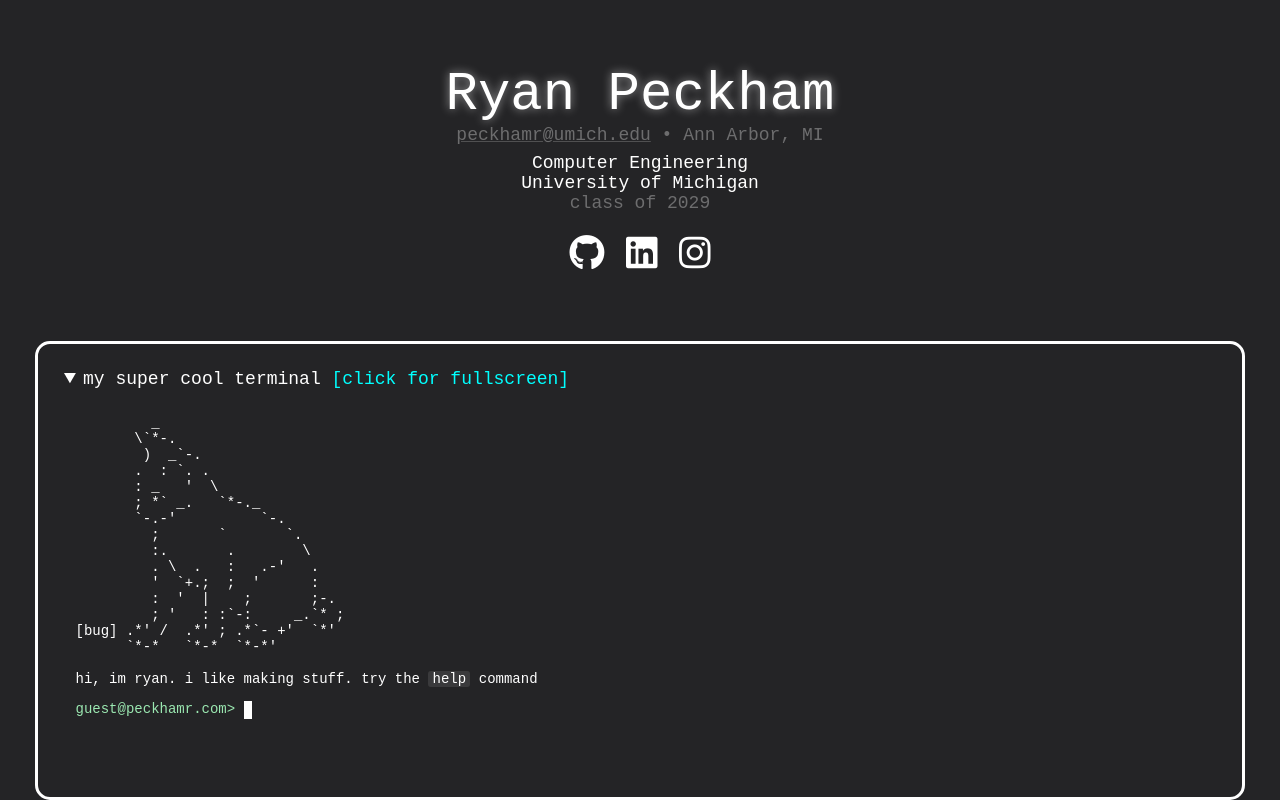
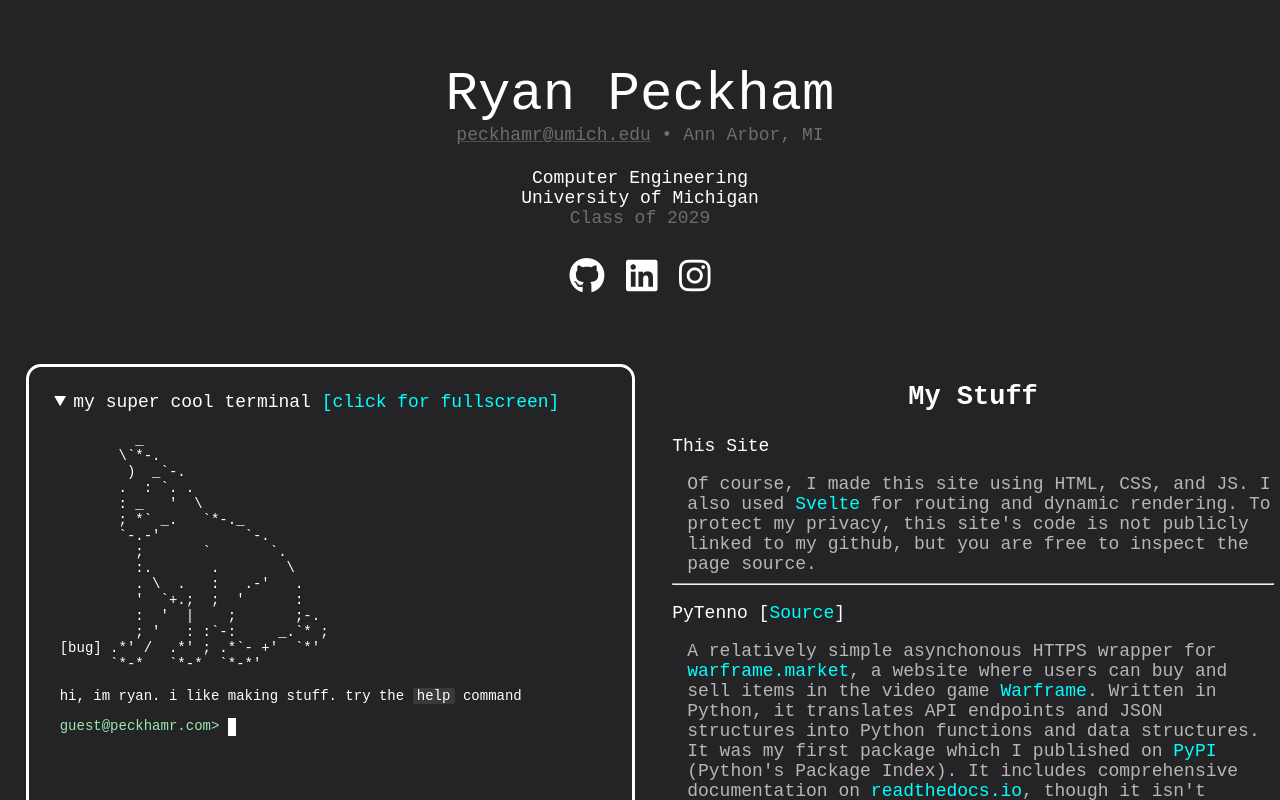
Before and after one commit to statikana/peckhamr.com, a SvelteKit app: page / in a window 1280 px wide. Shown: the top 800 px of the page. Built offline with nearby package versions, Linux system fonts and the light colour scheme.

Commit message:
rearrange

```diff
--- a/src/routes/+page.svelte
+++ b/src/routes/+page.svelte
@@ -1,11 +1,20 @@
 <script>
     import Terminal from "../Terminal.svelte";
+    function toggleTheme() {
+
+    }
 </script>
 
 <svelte:head>
     <script src="https://kit.fontawesome.com/e469a2ed37.js" crossorigin="anonymous"></script>
 </svelte:head>
 
+<div id="theme-toggle-div">
+    <!-- svelte-ignore a11y_consider_explicit_label -->
+    <!-- <button id="theme-toggle-btn" onclick={toggleTheme}>
+        <i class="fa-regular fa-sun"></i>
+    </button> -->
+</div>
 <div id="main-personal">
     <div id="me">
         <p id=name class=glow>
@@ -22,7 +31,7 @@
             Computer Engineering<br>
             University of Michigan
             <br>
-            <span>class of 2029</span>
+            <span>Class of 2029</span>
         </p>
         <div id="links">
             <a class="social-link" href="https://github.com/statikana" aria-label="github" target="_blank"><i class="fa-brands fa-github"></i></a>
@@ -30,16 +39,16 @@
             <a class="social-link" href="https://www.instagram.com/that.ryguy/" aria-label="instagram" target="_blank"><i class="fa-brands fa-instagram"></i></a>
         </div>
     </div>
-
+    <div class="row-shell">
         <div id=terminal-container>
             <details id=terminal-details open>
                 <summary>my super cool terminal <a href="/terminal"> [click for fullscreen]</a></summary>
                 <Terminal />
             </details>
         </div>
-
+        <div class=spacer></div>
+        <div class="col-shell">
             <h2 class="titlebar glow">My Stuff</h2>
-
             <div class="center" id="projects">
                 <div class="project">
                     <p>This Site</p>
@@ -80,6 +89,8 @@
                 </div>
             </div>
         </div>
+    </div>
+</div>
 
 <style>
     :global(body) {
@@ -95,8 +106,8 @@
         overflow-y: scroll;
         overflow-x: hidden;
 
-        width: 90%;
-
+        flex: .9;
+        margin-left: 2%;
 
         scrollbar-color: #fff #0000;
         scrollbar-arrow-color: #0000;
@@ -113,17 +124,48 @@
     #main-personal {
         display: flex;
         flex-direction: column;
-        align-items: center;
+    }
+
+    #theme-toggle-btn {
+        justify-self: left;
+        background-color: inherit;
+        color: #fff;
+        font-size: 125%;
+        box-shadow: none;
+        border: none;
+        margin: 1%;
+        padding: 0;
+    }
+
+
+    #theme-toggle-btn :hover {
+        text-shadow: 0 0 10px #fff8;
+    }
+
+    .spacer {
+        flex: .05;
     }
 
     .glow {
         color: #fff;
-        text-shadow: 0 0 10px #fff8;
+        /* text-shadow: 0 0 10px #fff8; */
     }
 
     .titlebar {
         margin-top: 3%;
         margin-bottom: 0;
+    }
+
+    .row-shell {
+        display: flex;
+        flex-direction: row;
+    }
+
+    .col-shell {
+        flex: 1;
+        display: flex;
+        flex-direction: column;
+        align-items: center;
     }
 
     ul {
@@ -133,6 +175,7 @@
     div#me {
         border-style: hidden;
         margin: 5%;
+        /* margin-top: 0; */
 
         text-align: center;
         color: #fff;
@@ -174,13 +217,12 @@
     div.center {
         margin-bottom: 2%;
 
+
         color: #fff;
         padding: 1%;
-        width: 90%;
     }
 
     hr.line-break {
-        width: 90%
     }
 
     div.project > div.project-desc {
```
Also changed, not shown: 20 other files (tests, documents, lock files or other folders). Lines whose indentation alone changed are shown as unchanged.
